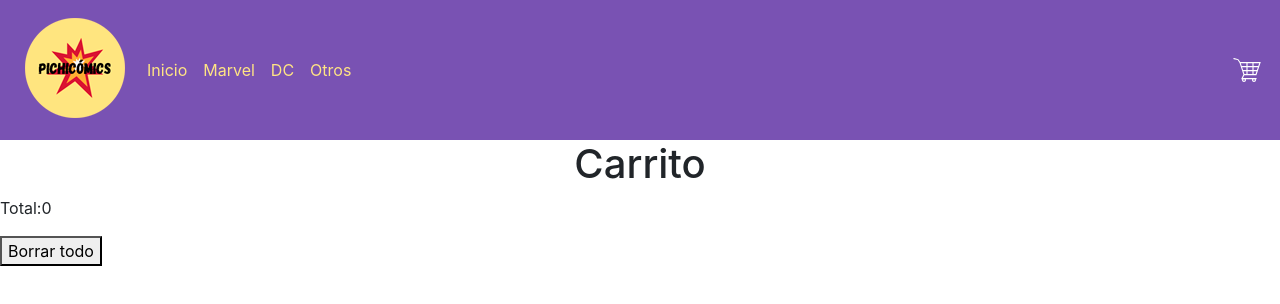
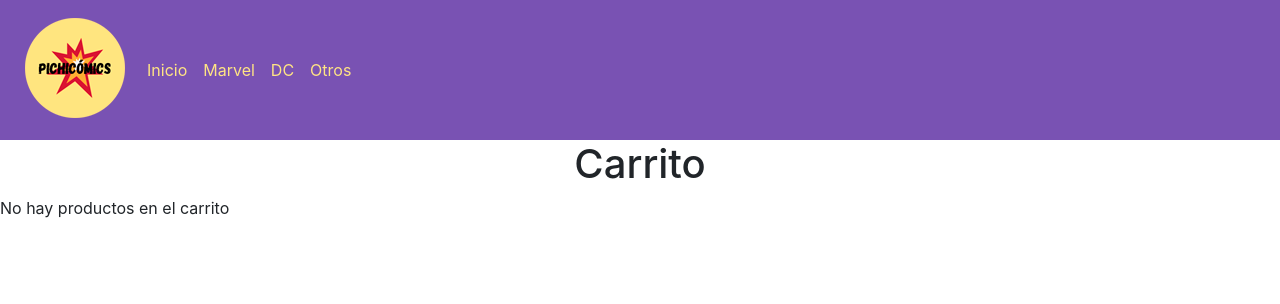
Before and after one commit to SolPichirili/react-project, a React (Create React App) app: page /carrito in a window 1280 px wide. Shown: the top 304 px of the page. Built offline with nearby package versions, Linux system fonts and the light colour scheme.

Commit message:
casi todo desafio 9

```diff
--- a/src/components/Cart.jsx
+++ b/src/components/Cart.jsx
@@ -1,20 +1,28 @@
 import { useCartContext } from '../context/CartContext';
 
-const Cart = () =>{
+const Cart = () => {
 
-    const {compra, totalItems, borrarTodo} = useCartContext();
+    const { compra, totalItems, borrarTodo, precioTotal, precioItem, eliminarItem } = useCartContext();
 
-    return(
+    return (
         <div>
             <h1 className="text-center">Carrito</h1>
-            {compra.map(i =>
-            <div  key={i.item.id} className='col-12 compra'>
-                <p>{i.item.título}</p>
-                <p>{i.cantidad}</p>
-                <p key={i.item.id}>{i.item.precio}</p>
-            </div>)}
-            <p>Total:{totalItems()}</p>
-            <button onClick={borrarTodo}>Borrar todo</button>
+            {compra.length !== 0 && (
+                <>
+                    {compra.map(i => (
+                        <div key={i.item.id} className='col-12 compra'>
+                            <p>{i.item.título}</p>
+                            <p>Cantidad: {i.cantidad}</p>
+                            <p>Precio por unidad: {i.item.precio}</p>
+                            <p>Subtotal: ${precioItem()}</p>
+                            <button onClick={eliminarItem}>X</button>
+                        </div>))}
+                    <p>Productos en su carrito: {totalItems()}</p>
+                    <p>Precio Total: ${precioTotal()}</p>
+                    <button onClick={borrarTodo}>Borrar todo</button>
+                </>
+            )}
+            {compra.length === 0 && <p>No hay productos en el carrito</p>}
         </div>
     )
 
--- a/src/components/CartWidget.jsx
+++ b/src/components/CartWidget.jsx
@@ -1,11 +1,16 @@
 import React from 'react';
 import {GiShoppingCart} from 'react-icons/gi';
 import { Link } from 'react-router-dom';
+import { Badge } from 'react-bootstrap';
+import { useCartContext } from '../context/CartContext';
 
 const CartWidget = () => {
+
+    const {totalItems} = useCartContext();
+
     return (
         <div>
-           <Link to="/carrito"><GiShoppingCart className="icono" /></Link>
+           <Link to="/carrito"><GiShoppingCart className="icono" /></Link><Badge bg="secondary">{totalItems()}</Badge>
         </div>
     )
 }
--- a/src/components/NavBar.jsx
+++ b/src/components/NavBar.jsx
@@ -2,10 +2,14 @@ import Navbar from 'react-bootstrap/Navbar';
 import Nav from 'react-bootstrap/Nav';
 import CartWidget from './CartWidget';
 import logo from '../imagenes/logo.png'
-import {Link} from 'react-router-dom';
+import { Link } from 'react-router-dom';
+import { useCartContext } from '../context/CartContext';
 
 
 const NavBar = () => {
+
+    const { compra } = useCartContext();
+
     return (
         <Navbar collapseOnSelect expand="lg" className="menu">
             <Link to="/"><img src={logo} alt="logo"></img></Link>
@@ -17,7 +21,7 @@ const NavBar = () => {
                     <Nav.Link><Link to="/categorias/DC" className="link">DC</Link></Nav.Link>
                     <Nav.Link><Link to="/categorias/Otros" className="link">Otros</Link></Nav.Link>
                 </Nav>
-                <CartWidget />
+                {compra.length !== 0 && <CartWidget />}
             </Navbar.Collapse>
         </Navbar>
     )
--- a/src/containers/ItemDetailContainer.jsx
+++ b/src/containers/ItemDetailContainer.jsx
@@ -19,8 +19,8 @@ const ItemDetailContainer = () => {
     return (
         <div className="container detalle">
             {items.map(item => (
-                <div>
-                    <ItemDetail key={item.id} item={item} />
+                <div key={item.id} >
+                    <ItemDetail item={item} />
                 </div>)
             )}
         </div>)
--- a/src/context/CartContext.jsx
+++ b/src/context/CartContext.jsx
@@ -9,21 +9,31 @@ const CartContextProvider = ({ children }) => {
 
     const guardarCart = (item) => {
         const idCompra = compra.findIndex(it => item.item.id === it.item.id)
-        if(idCompra === -1){
+        if (idCompra === -1) {
             setCompra([...compra, item])
-        }else{
+        } else {
             const nuevaCantidad = compra[idCompra].cantidad + item.cantidad
-            const listaAnterior = compra.filter(it=> it.item.id !== item.item.id)
-            setCompra([...listaAnterior,{item: item.item, cantidad: nuevaCantidad}])
+            const listaAnterior = compra.filter(it => it.item.id !== item.item.id)
+            setCompra([...listaAnterior, { item: item.item, cantidad: nuevaCantidad }])
         }
-
     }
 
-    const totalItems =()=>{
-        return compra.reduce((acum, valor)=> acum + valor.cantidad, 0)
+    const precioItem = () => {
+        return compra[0].cantidad * compra[0].item.precio2
     }
 
-    function borrarTodo (){
+    const eliminarItem = () => {
+    }
+
+    const precioTotal = () => {
+        return compra.reduce((acum, valor) => (acum + (valor.cantidad * valor.item.precio2)), 0)
+    }
+
+    const totalItems = () => {
+        return compra.reduce((acum, valor) => acum + valor.cantidad, 0)
+    }
+
+    function borrarTodo() {
         setCompra([])
     }
 
@@ -32,7 +42,10 @@ const CartContextProvider = ({ children }) => {
             value={{
                 compra,
                 guardarCart,
+                precioItem,
+                precioTotal,
                 totalItems,
+                eliminarItem,
                 borrarTodo
             }}>
             {children}
--- a/src/servicios/productos.js
+++ b/src/servicios/productos.js
@@ -10,6 +10,7 @@ const productos = [
         id: '1',
         título: 'Cómic The Infinity Gauntlet',
         precio: '$2000',
+        precio2: 2000,
         descripción: 'Cómic de Jim Starlin',
         descripción2: 'Escrito por Jim Starley e ilustrado por George Pérez y Ron Lim, cuenta cómo Thanos planea controlar el multiverso con su guantelete y las cinco Gemas del Infinito: Tiempo, Espacio, Mente, Alma, Realidad y Poder.',
         img: tapaguantelete,
@@ -21,6 +22,7 @@ const productos = [
         id: '2',
         título: 'Cómic The Killing Joke',
         precio: '$3000',
+        precio2: 3000,
         descripción: 'Cómic de Alan Moore',
         descripción2: 'Los dibujos en este cómic son de Brian Bolland y sus palabras de Alan Moore. Una historia sobre la locura, la maldad y el bien, pero principalmente sobre las dificultades del héroe y el villano.',
         img: tapabroma,
@@ -32,6 +34,7 @@ const productos = [
         id: '3',
         título: 'Cómic Maus',
         precio: '$2000',
+        precio2: 2000,
         descripción: 'Cómic de Art Spiegelman',
         descripción2: 'La historia se desarrolla a partir de las experiencias del propio autor (Art Spiegelman) y las entrevistas a su padre, que narra su vida como judío polaco y superviviente del Holocausto.',
         img: tapamaus,
```
Also changed, not shown: src/App.js (line endings or trailing spaces).
